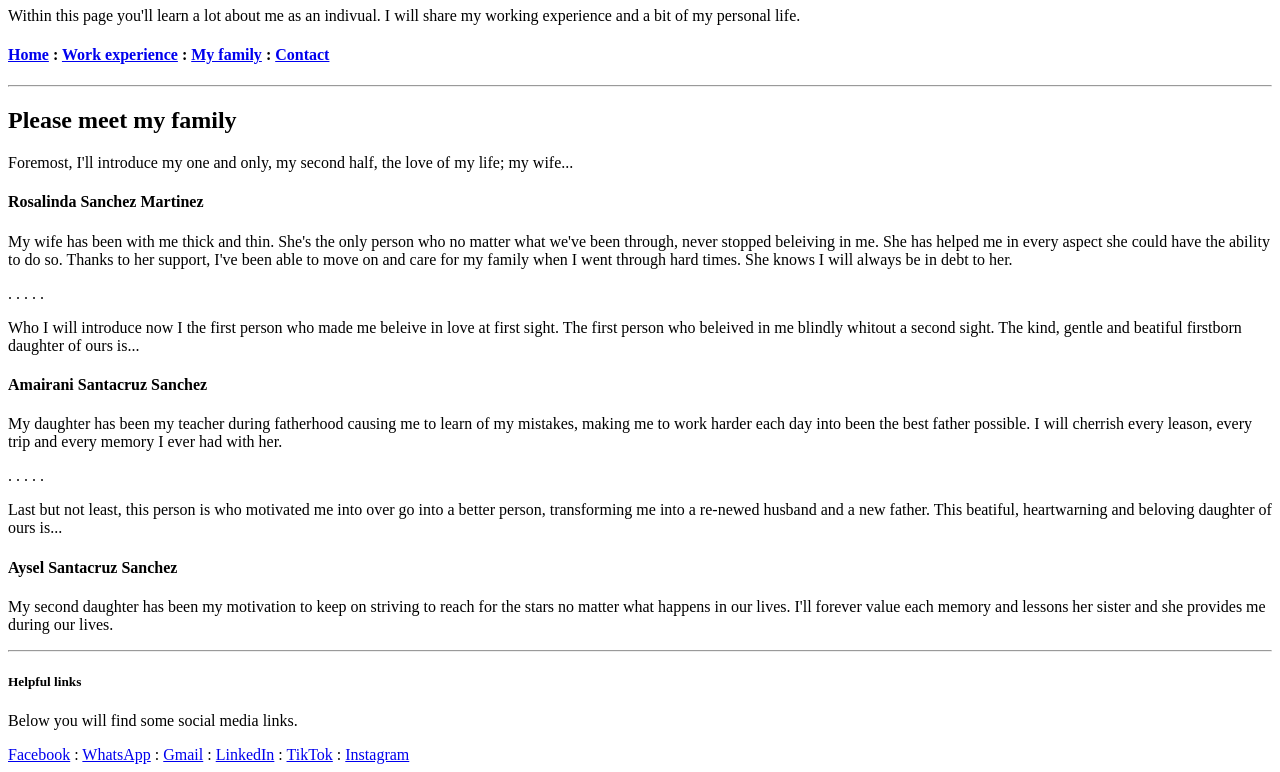
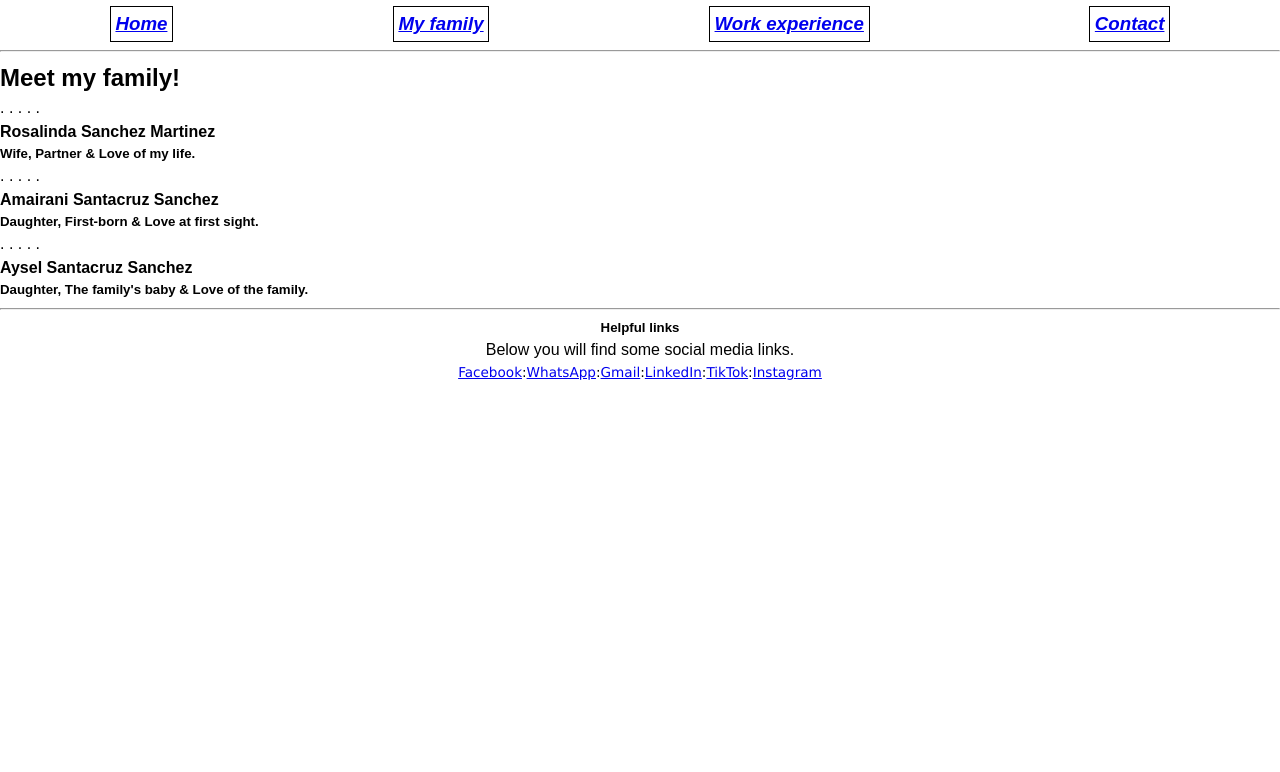
Before and after one commit to AJSantacruz/PrepCourse-Homework, a plain HTML site: page About Me/My_family.html in a window 1280 px wide. Shown: the part 226-998 px from the top of the page. After the commit the page ends 800 px from the top, so only its background shows below. Drawn offline with Linux system fonts and the light colour scheme.

Commit message:
C4 module finished with several CSS scripts inculded in my HTML page.

```diff
--- a/About Me/My_family.html
+++ b/About Me/My_family.html
@@ -1,70 +1,110 @@
 <!DOCTYPE html>
 <html lang="en">
     <head>
-        <meta charset="UTF-8">
-        <meta name="viewport" content="width=device-width, initial-scale=1.0">
+        <link rel="stylesheet" href="reset.css">
+        <link rel="stylesheet" href="styles.css"/>
+        <meta charset="UTF-8"/>
+        <meta name="viewport" content="width=device-width, initial-scale=1.0"/>
         <title>About Me - Alan Santacruz</title>
     </head>
     <body>
         <header>
-            <img src="logo2.png" alt="logo2">
             <div>
+                <img src="logo2.png" alt="logo2">
+            </div>
+            <div class="welcoming">
                 <h1>Welcome to my own page!</h1>
                 <p>Within this page you'll learn a lot about me as an indivual. I will share my working experience and a bit of my personal life.</p>
             </div>
+            <h3>
+                <div id="home">
 
-            <div>
-                <H4>
-                    <span><a href="./Home.html">Home</a></span>
-                    <span> : </span>
-                    <span><a href="./Work_experience.html">Work experience</a></span>
-                    <span> : </span>
-                    <span><a href="./My_family.html">My family</a></span>
-                    <span> : </span>
-                    <span><a href="./Contact.html">Contact</a></span>
-                </H4>
-            </div>
+                    <div class="main_shortcuts">
+                        <a href="./Home.html">Home</a>
+                    </div>
+                    <div class="main_shortcuts">
+                        <a href="./My_family.html">My family</a>
+                    </div>
+                    <div class="main_shortcuts">
+                        <a href="./Work_experience.html">Work experience</a>
+                    </div>
+                    <div class="main_shortcuts">
+                        <a href="./Contact.html">Contact</a>
+                    </div>
+
+                </div>
+            </h3>
         </header>
     <hr/>
         <main>
             <section>
                 <article>
                     <div>
-                        <h2>Please meet my family</h2>
-                        <p>Foremost, I'll introduce my one and only, my second half, the love of my life; my wife...</p>
-                        <h4>Rosalinda Sanchez Martinez</h4>
-                        <P>My wife has been with me thick and thin. She's the only person who no matter what we've been through, never stopped beleiving in me. She has helped me in every aspect she could have the ability to do so. Thanks to her support, I've been able to move on and care for my family when I went through hard times. She knows I will always be in debt to her.</P>
+                        <h2>Meet my family!</h2>
                     </div>
                     <p>. . . . .</p>
                     <div>
-                        <p>Who I will introduce now I the first person who made me beleive in love at first sight. The first person who beleived in me blindly whitout a second sight. The kind, gentle and beatiful firstborn daughter of ours is...</p>
-                        <h4>Amairani Santacruz Sanchez</h4>
-                        <p>My daughter has been my teacher during fatherhood causing me to learn of my mistakes, making me to work harder each day into been the best father possible. I will cherrish every leason, every trip and every memory I ever had with her.</p>
+                        <h4>Rosalinda Sanchez Martinez</h4>
+                        <h5>Wife, Partner & Love of my life.</h5>
                     </div>
                     <p>. . . . .</p>
                     <div>
-                        <p>Last but not least, this person is who motivated me into over go into a better person, transforming me into a re-newed husband and a new father. This beatiful, heartwarning and beloving daughter of ours is...</p>
+                        <h4>Amairani Santacruz Sanchez</h4>
+                        <h5>Daughter, First-born & Love at first sight.</h5>
+                    </div>
+                    <p>. . . . .</p>
+                    <div>
                         <h4>Aysel Santacruz Sanchez</h4>
-                        <p>My second daughter has been my motivation to keep on striving to reach for the stars no matter what happens in our lives. I'll forever value each memory and lessons her sister and she provides me during our lives.</p>
+                        <h5>Daughter, The family's baby & Love of the family.</h5>
                     </div>
                 </article>
             </section>
         </main>
     <hr/>
     <footer>
-        <h5>Helpful links</h5>
-        <p>Below you will find some social media links.</p>
-        <span><a href="http://facebook.com">Facebook</a></span>
-        <span> : </span>
-        <span><a href="http://web.whatapp.com">WhatsApp</a></span>
-        <span> : </span>
-        <span><a href="http://gmail.com">Gmail</a></span>
-        <span> : </span>
-        <span><a href="http://linkedin.com">LinkedIn</a></span>
-        <span> : </span>
-        <span><a href="http://tiktok.com">TikTok</a></span>
-        <span> : </span>
-        <span><a href="http://instagram.com">Instagram</a></span>
+        <div id="closing">
+            <h5>Helpful links</h5>
+            <p>Below you will find some social media links.</p>
+
+                <div id="s_url">
+
+                    <div class="social">
+                        <a href="http://facebook.com">Facebook</a>
+                    </div>
+                    <div class="social">
+                        <p>:</p>
+                    </div>
+                    <div class="social">
+                        <a href="http://web.whatapp.com">WhatsApp</a>
+                    </div>
+                    <div class="social">
+                        <p> : </p>
+                    </div>
+                    <div class="social">
+                        <a href="http://gmail.com">Gmail</a>
+                    </div>
+                    <div class="social">
+                        <p> : </p>
+                    </div>
+                    <div class="social">
+                        <a href="http://linkedin.com">LinkedIn</a>
+                    </div>
+                    <div class="social">
+                        <p> : </p>
+                    </div>
+                    <div class="social">
+                        <a href="http://tiktok.com">TikTok</a>
+                    </div>
+                    <div class="social">
+                        <p> : </p>
+                    </div>
+                    <div class="social">
+                        <a href="http://instagram.com">Instagram</a>
+                    </div>
+
+                </div>
+
+        </div>
     </footer>
     </body>
 </html>
--- /dev/null
+++ b/About Me/reset.css
@@ -0,0 +1,78 @@
+/* Reset or Normalize CSS */
+/* Adapted from Eric Meyer's Reset CSS v2.0 (http://meyerweb.com/eric/tools/css/reset/) */
+
+/* Box sizing rules */
+html {
+    box-sizing: border-box;
+}
+*, *:before, *:after {
+    box-sizing: inherit;
+}
+
+/* Remove default margin */
+body, h1, h2, h3, h4, h5, h6, p, blockquote, pre, dl, dd, ol, ul, figure {
+    margin: 0;
+}
+
+/* Remove default padding */
+figure, p, blockquote, pre, dl, dd, ol, ul {
+    padding: 0;
+}
+
+/* Remove list styles on ul, ol elements */
+ol, ul {
+    list-style: none;
+}
+
+/* Remove default font styles */
+html, body {
+    font-family: Arial, sans-serif;
+    font-size: 16px;
+    line-height: 1.5;
+}
+
+/* Remove default background and border on images */
+img {
+    border-style: none;
+    background: none;
+}
+
+/* Remove default vertical alignment for inline elements */
+img, svg, video, canvas, audio, iframe, embed, object {
+    vertical-align: middle;
+}
+
+/* Remove default button and input styles */
+button, input, select, textarea {
+    margin: 0;
+    font-size: inherit;
+    line-height: inherit;
+}
+
+/* Reset form elements */
+button, input, select, textarea {
+    font-family: inherit;
+}
+
+/* Remove default button styles */
+button, input[type="button"], input[type="reset"], input[type="submit"] {
+    -webkit-appearance: button;
+    cursor: pointer;
+}
+
+/* Remove default outline on focused elements */
+:focus {
+    outline: 0;
+}
+
+/* Clear floats */
+.clearfix::after {
+    content: "";
+    display: table;
+    clear: both;
+}
+
+/* HTML5 display-role reset for older browsers */
+article, aside, details, figcaption, figure, footer, header, hgroup, main, nav, section, summary {
+    display: block;
+}
--- /dev/null
+++ b/About Me/styles.css
@@ -0,0 +1,53 @@
+.welcoming{
+    font-family: Verdana, Geneva, Tahoma, sans-serif;
+    font-size: 1em;
+    align-items: center;
+    display: flex;
+    flex-direction: column;
+}
+
+
+.main_shortcuts{
+    border: 1px;
+    border-style: solid;
+    border-color: black;
+    padding: 0.17em 0.25em 0.17em 0.25em;
+    font-size: 1em;
+    font-style: italic;
+    font-family: Arial, Helvetica, sans-serif;
+    margin: auto;
+    transition-delay: 30ms;
+}
+
+    .main_shortcuts:hover{
+        background-color: darkgoldenrod;
+    }
+
+        #home{
+            display: flex;
+            flex-direction: row;
+            margin-top: 1em;
+            align-items: center;
+        }
+
+.social{
+    font-family: Verdana, Geneva, Tahoma, sans-serif;
+    font-size: 0.85em;
+}
+
+    #s_url{
+        display: flex;
+        flex-direction: row;
+    }
+
+        #closing{
+            display: flex;
+            flex-direction: column;
+            align-items: center;
+        }
+
+img{
+    display: flex;
+    flex-direction: row;
+    margin: auto;
+}
```
Also changed, not shown: About Me/Contact.html (+67 -27 lines), About Me/Draft.html (+67 -27 lines), About Me/Home.html (+65 -25 lines), About Me/Work_experience.html (+67 -27 lines).
